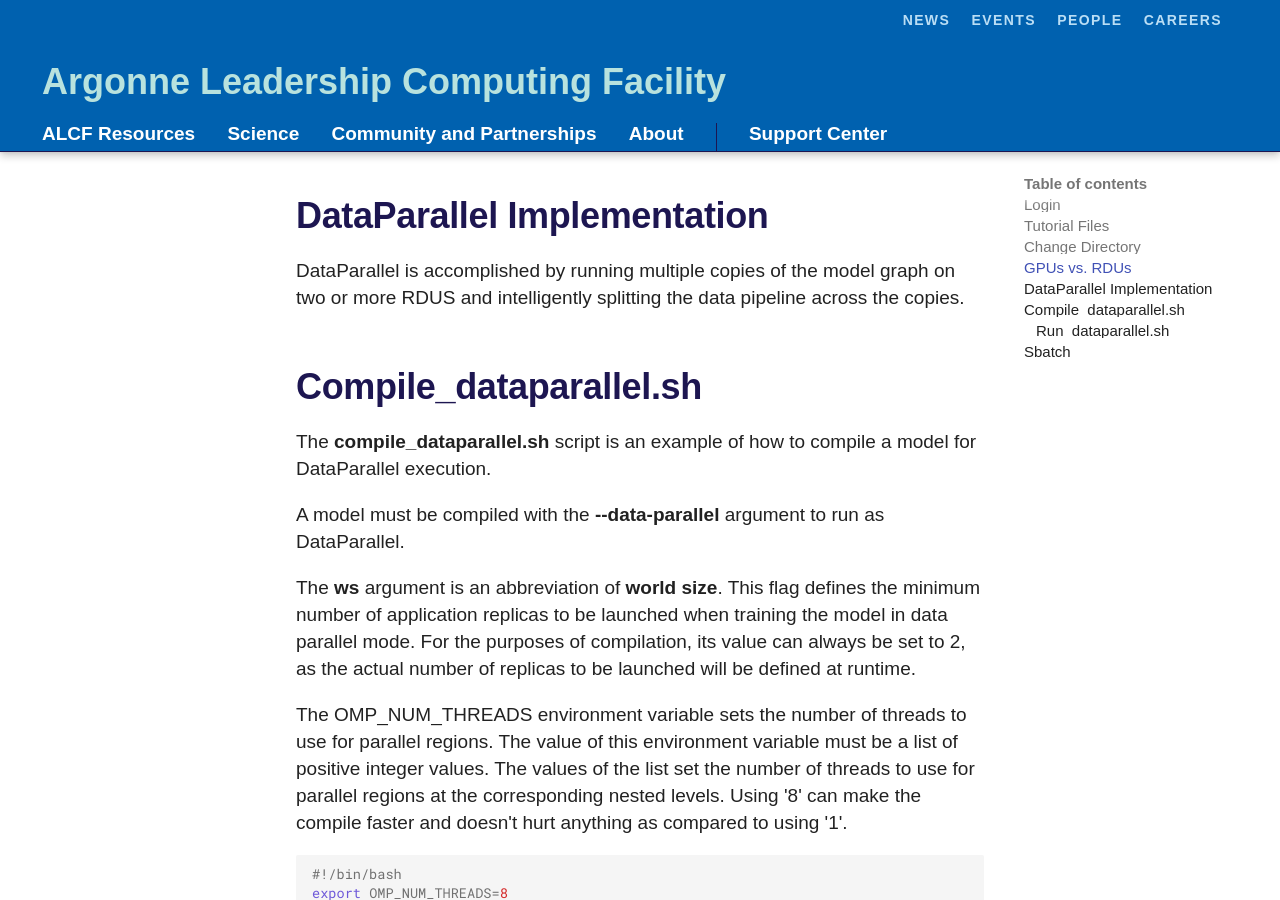
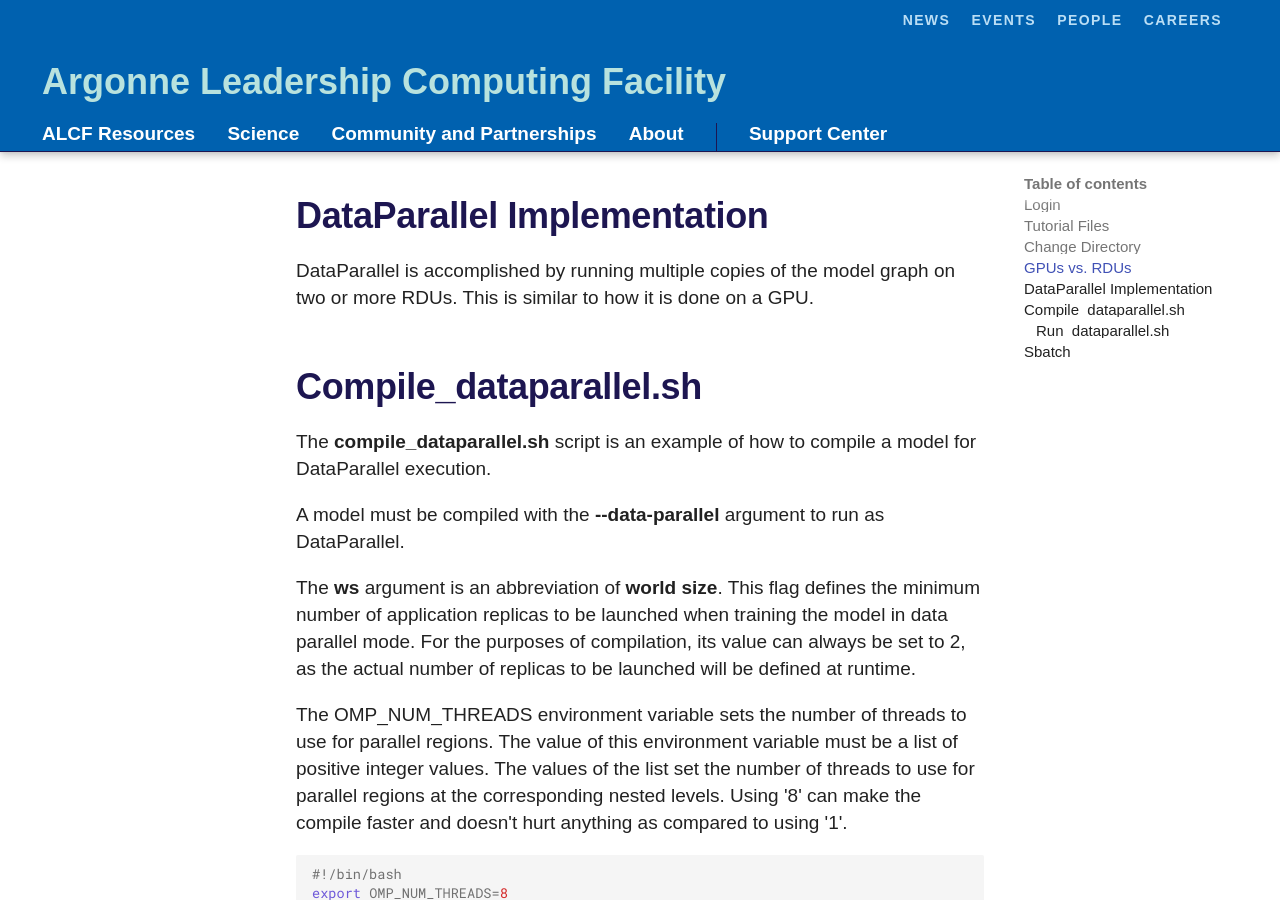
Before and after one commit to argonne-lcf/ai-testbed-userdocs, an MkDocs documentation site: the page built from docs/sambanova/DataParallel.md, in a window 1280 px wide and 900 px high, scrolled down 1135 px. Built offline with MkDocs 1.6.1 and Material for MkDocs 9.7.7, drawn with Linux system fonts in a browser that asks for light colours; some web fonts are replaced; comment, search, counter and statistics services are not loaded.

Commit message:
Added DataParallel.md from old branch.

```diff
--- a/docs/sambanova/DataParallel.md
+++ b/docs/sambanova/DataParallel.md
@@ -35,7 +35,7 @@ GPUs do not require a compile step.  RDUs do have a compile step.
 ## DataParallel Implementation
 
 DataParallel is accomplished by running multiple copies of the model graph on
-two or more RDUS and intelligently splitting the data pipeline across the copies.
+two or more RDUs.  This is similar to how it is done on a GPU.
 
 ## Compile_dataparallel.sh
 
```
